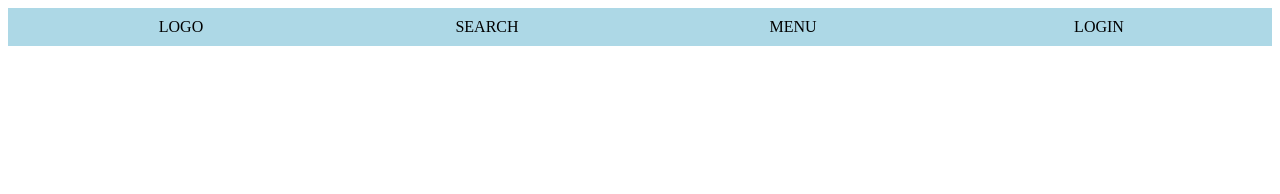
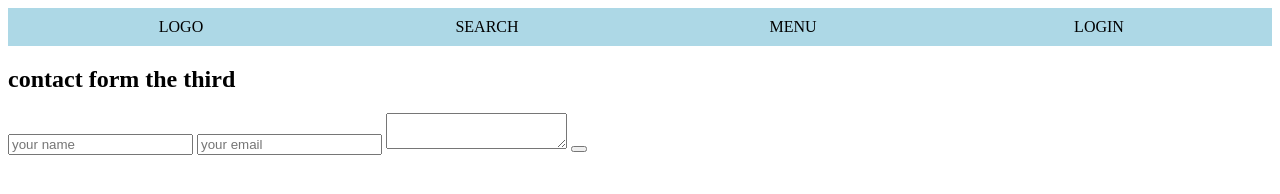
Before and after one commit to TwanaTheOne/Repo-boiler-Coffeshop-22-09-2025, a plain HTML site: page index.html in a window 1280 px wide. Drawn offline with Linux system fonts and the light colour scheme.

Commit message:
add contact form

```diff
--- a/index.html
+++ b/index.html
@@ -13,6 +13,15 @@
     <div class="login">LOGIN</div>
   </header>
 <body>
-
+    <section id="contact">
+      <h2>contact form the third</h2>
+      <form action="">
+        <input type="text" placeholder="your name">
+        <input type="email" placeholder="your email">
+        <textarea placeholder="your text goes here">
+        </textarea>
+        <button type="submit"></button>
+      </form>
+    </section>
 </body>
 </html>
```
